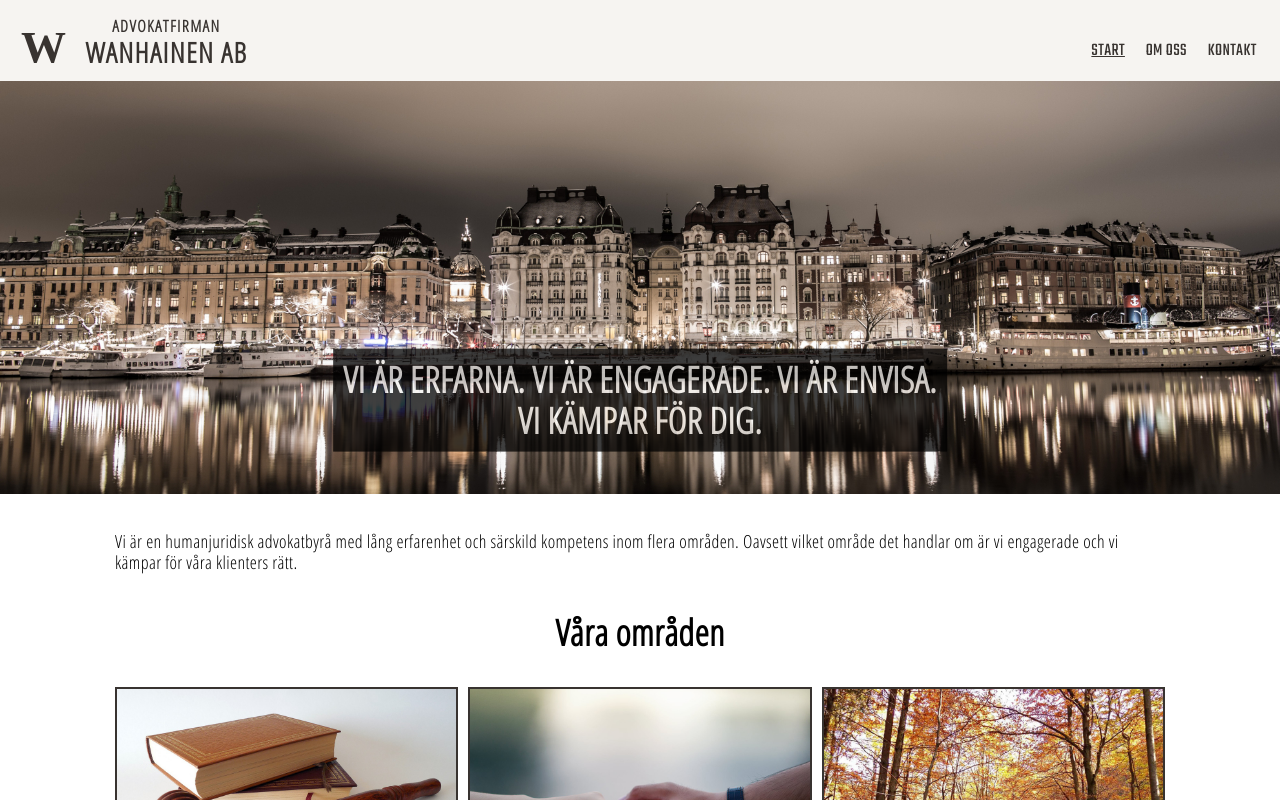
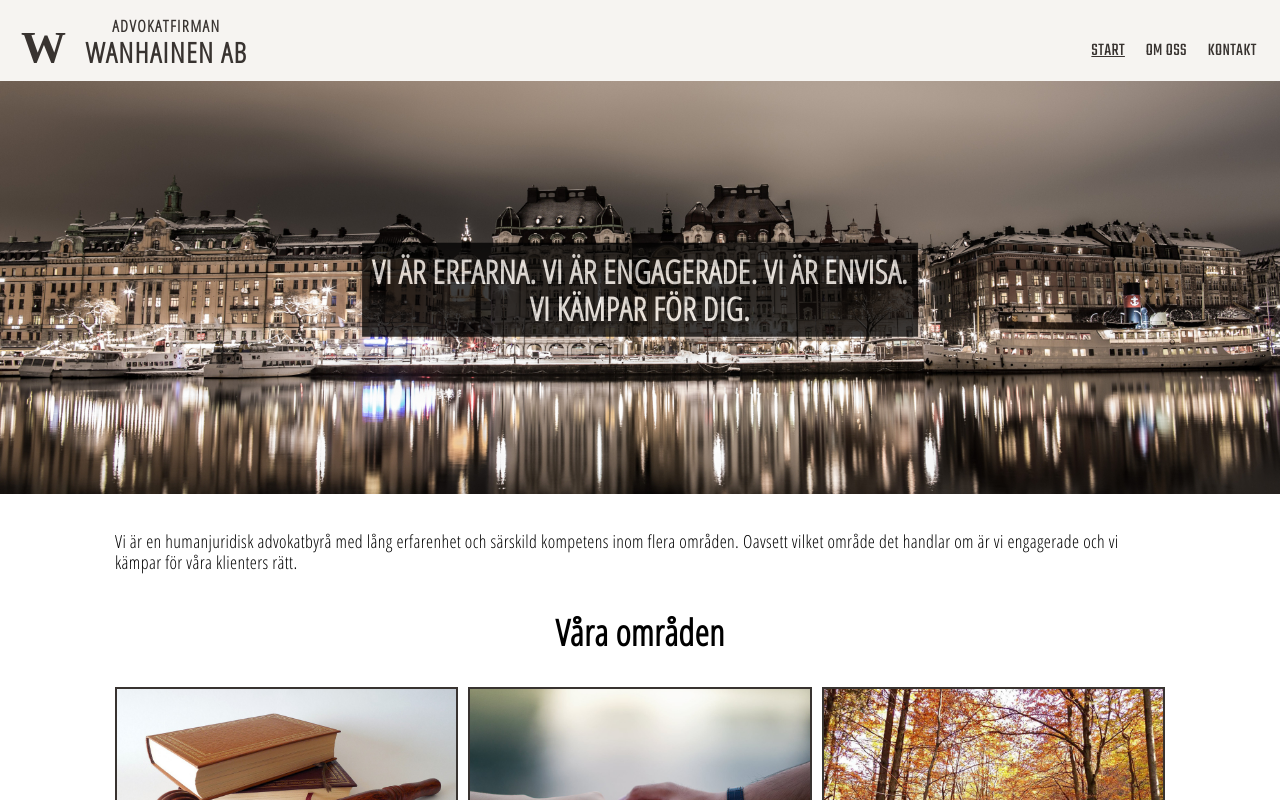
Before and after one commit to Henkenator/wanhainen2, an Angular app: page / in a window 1280 px wide. Shown: the top 800 px of the page. Built offline with nearby package versions, Linux system fonts and the light colour scheme; a web font is replaced by a local one.

Commit message:
changing text size

```diff
--- a/src/app/components/start/start.component.html
+++ b/src/app/components/start/start.component.html
@@ -1,6 +1,8 @@
 <div class="hero-container">
   <img class="hero-image" src="/assets/images/start/stockholm.jpg">
-  <div class="hero-text"><span>Vi är erfarna. Vi är engagerade. Vi är envisa.<br>Vi kämpar för dig.</span></div>
+  <div class="hero-text">
+    <span>Vi är erfarna. Vi är engagerade. Vi är envisa.<br>Vi kämpar för dig.</span>
+  </div>
   <!--
   https://www.goodfreephotos.com/public-domain-images/reflections-on-the-water-in-stockholm-at-night.jpg.php
   -->
--- a/src/styles.css
+++ b/src/styles.css
@@ -45,7 +45,8 @@ body {
 }
 
 .hero-container {
-  /*position: relative;*/
+  position: relative;
+  z-index: -1;
 }
 
 .hero-image {
@@ -71,11 +72,22 @@ body {
 
 .hero-text > span {
   text-transform: uppercase;
-  font-size: 2em;
+  font-size: 1.25em;
   font-family: 'Open Sans Condensed', sans-serif;
   font-weight: bold;
   color: var(--beige);
   /*color: white*/
+}
+
+@media (min-width: 500px) {
+  .hero-text > span{
+    font-size: 1.5em;
+  }
+}
+@media (min-width: 700px) {
+  .hero-text > span{
+    font-size: 1.8em;
+  }
 }
 
 .law-info {
```
